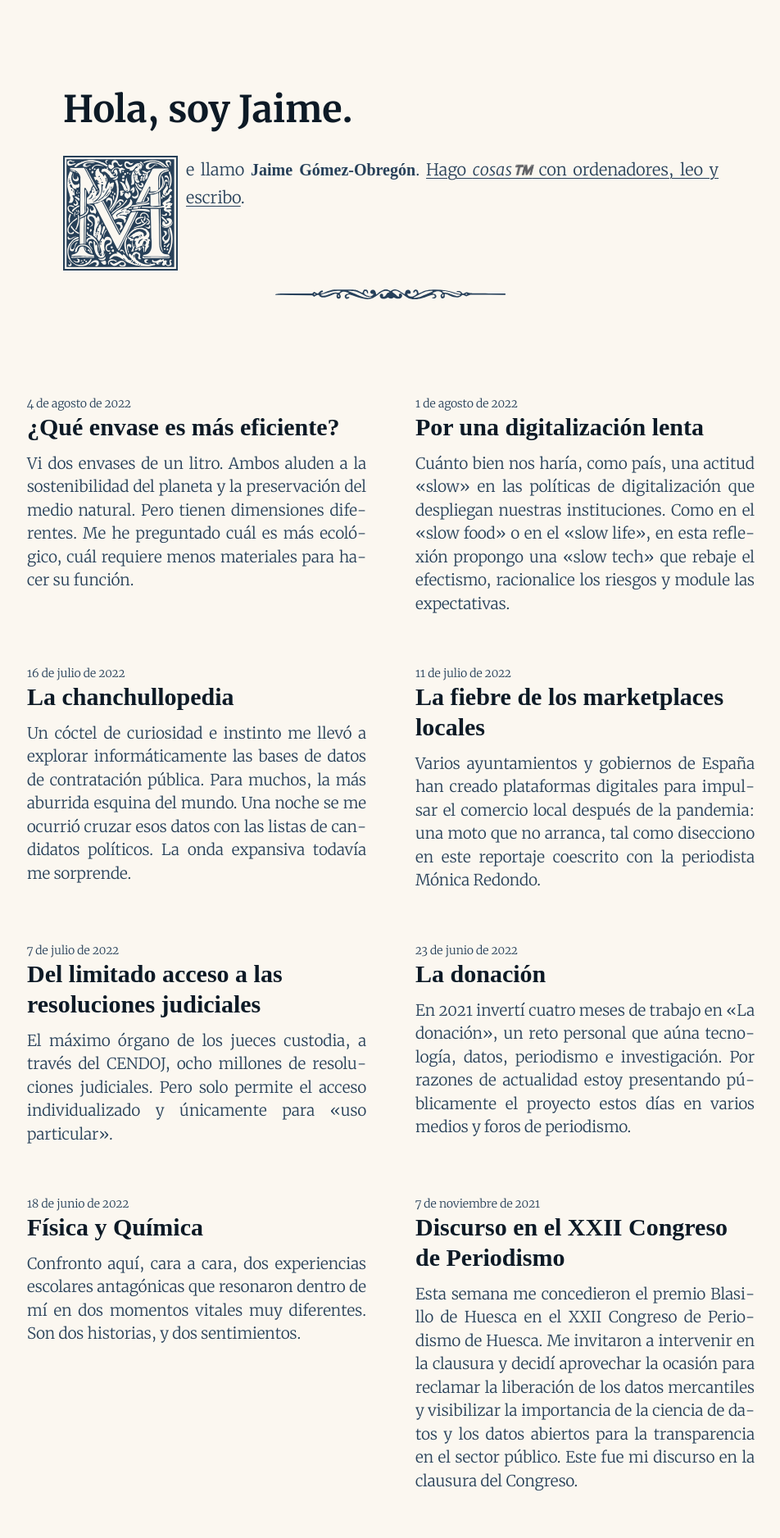
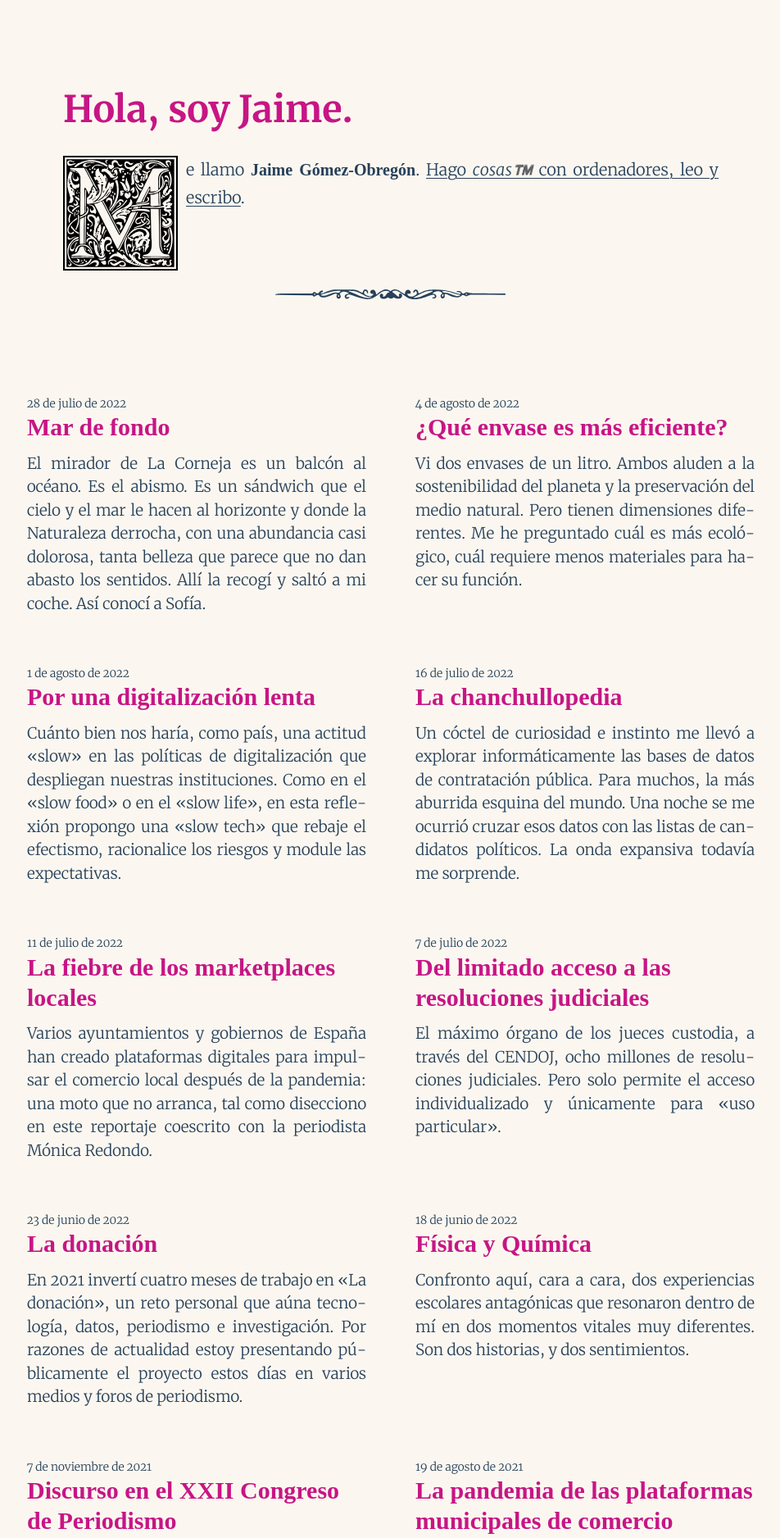
Before and after one commit to JaimeObregon/jaime.gomezobregon.com, a PHP site: page / in a window 1280 px wide. Shown: the top 1876 px of the page at 82% size, without its empty margins (163-1115 px from the left). Run offline with PHP 8.4, Linux system fonts and the light colour scheme; some web fonts are replaced.

Commit message:
Carga la entrada «Mar de fondo»

```diff
--- a/httpdocs/assets/blog.css
+++ b/httpdocs/assets/blog.css
@@ -821,7 +821,7 @@
     /* El color del papel, de la tinta, y de una tinta realzada */
     --color-foreground: #274059;
     --color-background: #fbf7f0;
-    --color-attention: #0d1a26;
+    --color-attention: #c71585;
 
     /* Color para el fondo de las letras capitulares */
     --initial-background: none;
@@ -839,14 +839,14 @@
     --filter-svg: invert(22%) sepia(6%) saturate(4367%) hue-rotate(169deg)
         brightness(92%) contrast(88%);
     --filter-svg-attention: none;
-    --filter-initial: invert(21%) sepia(47%) saturate(557%) hue-rotate(168deg)
-        brightness(90%) contrast(90%);
+    /*--filter-initial: invert(21%) sepia(47%) saturate(557%) hue-rotate(168deg)
+        brightness(90%) contrast(90%);*/
 }
 
 @media (prefers-color-scheme: dark) {
     :root {
-        --color-foreground: #b6cce2;
-        --color-background: #0d1a26;
+        --color-foreground: #dfdfdf;
+        --color-background: #0d2630;
         --color-attention: #ffffff;
         --initial-background: var(--color-foreground);
         --filter-svg: invert(87%) sepia(8%) saturate(1005%) hue-rotate(179deg)
--- a/httpdocs/index.html
+++ b/httpdocs/index.html
@@ -71,6 +71,7 @@
                 <button tabindex="-1"></button>
                 <article></article>
                 <hr />
+                <!--
                 <aside>
                     <p>
                         ¿Interesante? Comparto mis escritos, reflexiones y
@@ -82,6 +83,7 @@
                         >Apúntante aquí</a
                     >
                 </aside>
+                -->
             </main>
         </div>
 
--- a/httpdocs/index.json
+++ b/httpdocs/index.json
@@ -15,6 +15,16 @@
     ],
     "language": "es",
     "items": [
+        {
+            "id": "mar-de-fondo",
+            "url": "https://jaime.gomezobregon.com/mar-de-fondo",
+            "title": "Mar de fondo",
+            "content_text": "El mirador de La Corneja es un balcón al océano. Es el abismo. Es un sándwich que el cielo y el mar le hacen al horizonte y donde la Naturaleza derrocha, con una abundancia casi dolorosa, tanta belleza que parece que no dan abasto los sentidos. Allí la recogí y saltó a mi coche. Así conocí a Sofía.",
+            "date_published": "2022-07-28T11:10:00Z",
+            "tags": ["Destacado", "Reflexiones", "Literatura"],
+            "language": "es",
+            "x-license": "CC BY-NC-ND"
+        },
         {
             "id": "que-envase-es-mas-eficiente",
             "url": "https://jaime.gomezobregon.com/que-envase-es-mas-eficiente",
```
